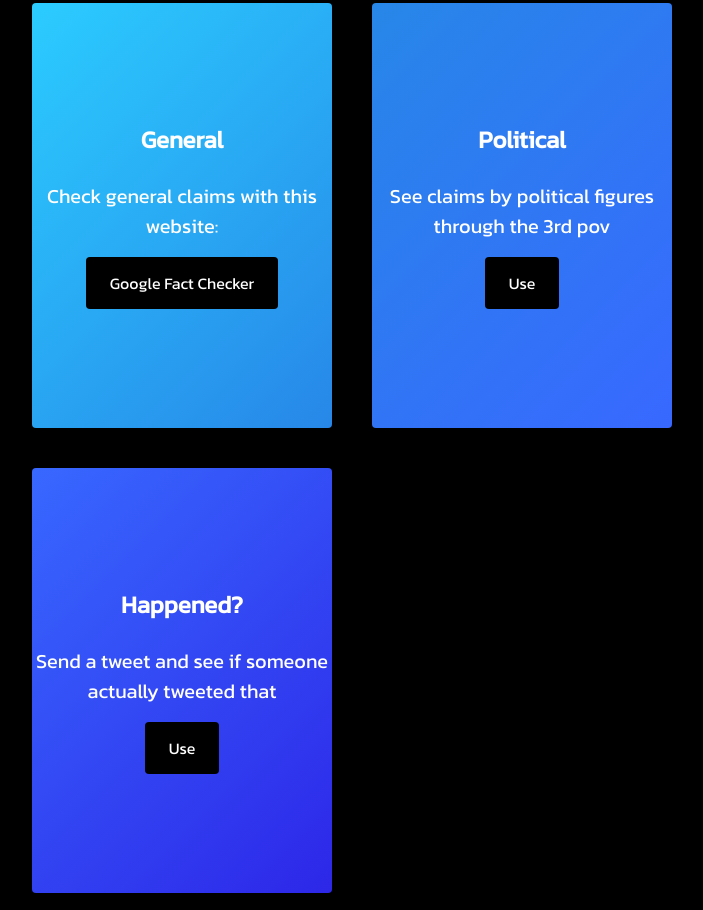
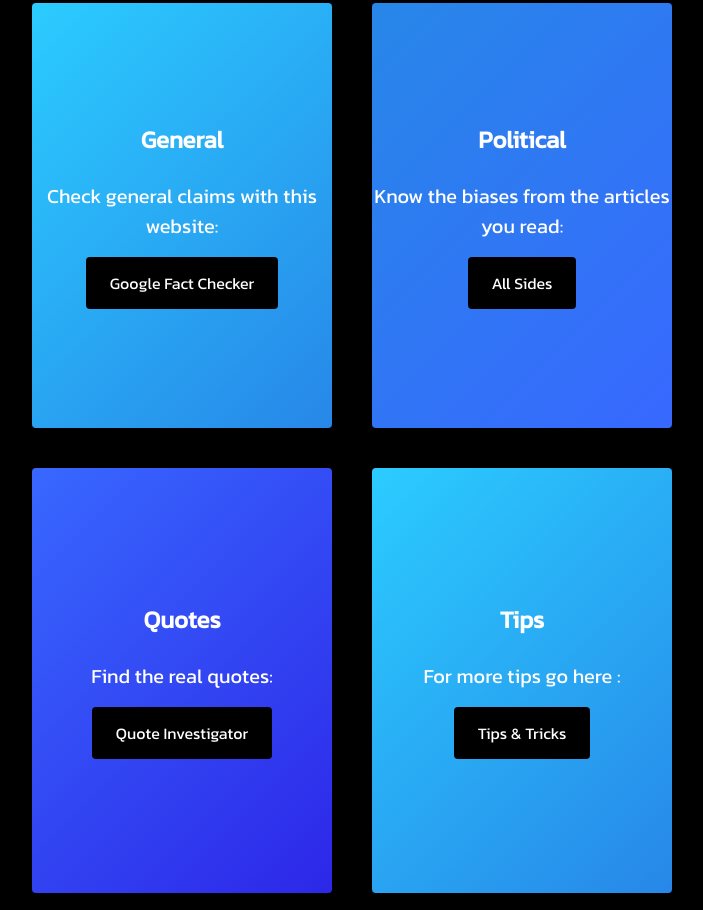
Before and after one commit to Sartaj21/Get-Checked, a plain HTML site: page website/learn.html in a window 1280 px wide. Shown: the part 397-1307 px from the top of the page, without its empty margins (288-991 px from the left). Drawn offline with Linux system fonts and the light colour scheme.

Commit message:
Update learn.html

```diff
--- a/website/learn.html
+++ b/website/learn.html
@@ -53,17 +53,23 @@
       <!-- Google Button Section -->
           <div class="services__btn"><button>Google Fact Checker</button></div>
     </a>
-    <a href="https://www.roboticseducation.org/teams/vex-robotics-competition/" class="services__card">
+    <a href="https://www.allsides.com/unbiased-balanced-news" class="services__card">
       <h2>Political</h2>
-      <p>See claims by political figures through the 3rd pov</p>
-      <div class="services__btn"><button>Use</button></div>
+      <p>Know the biases from the articles you read:</p>
+      <div class="services__btn"><button>All Sides</button></div>
     </a>
-    <a href="https://www.roboticseducation.org/aerial-drone-competition/" class="services__card">
-      <h2>Happened?</h2>
-      <p>Send a tweet and see if someone actually tweeted that</p>
-      <div class="services__btn"><button>Use</button></div>
+    <a href="https://quoteinvestigator.com/" class="services__card">
+      <h2>Quotes</h2>
+      <p>Find the real quotes:</p>
+      <div class="services__btn"><button>Quote Investigator</button></div>
+    </a>
+    <a href="https://abqlibrary.org/fakenews/factcheck" class="services__card">
+        <h2>Tips</h2>
+        <p>For more tips go here :</p>
+        <div class="services__btn"><button>Tips & Tricks</button></div>
     </a>
     </div>
+
 
         <!-- Footer Section -->
     <div class="footer__container">
```
